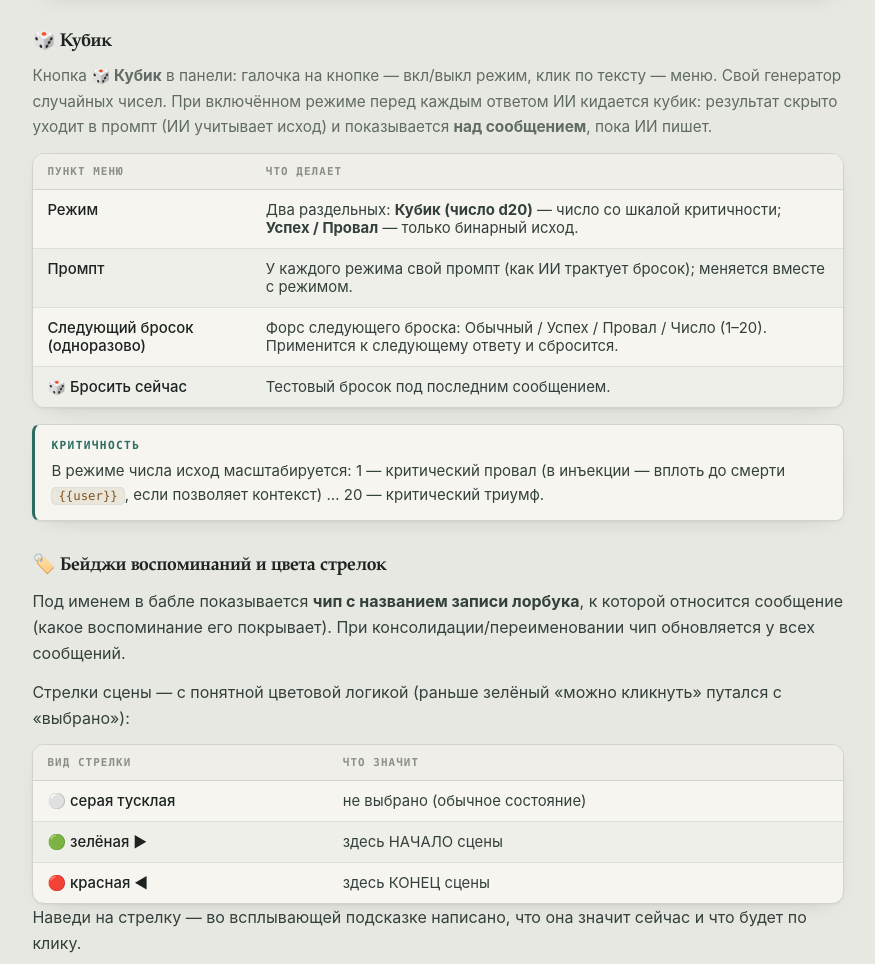
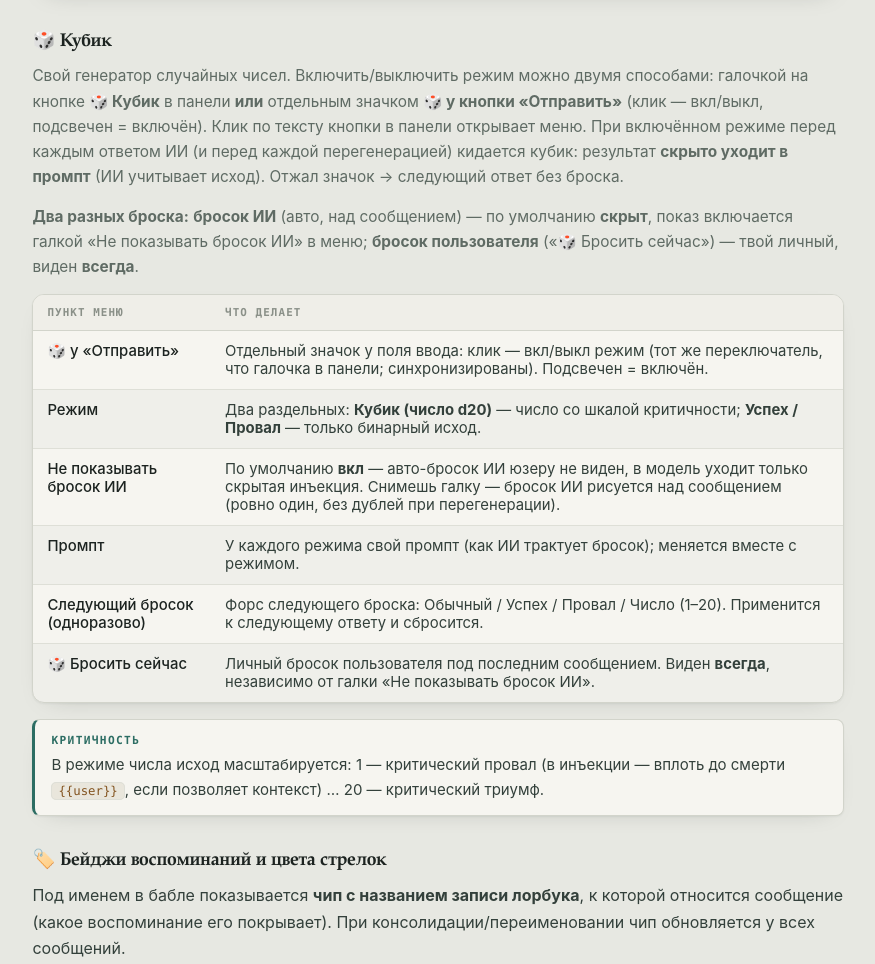
Before and after one commit to Leosmaru/SillyTavern-MachineMechanic, a website: page help.html in a window 1280 px wide. Shown: the part 10735-11699 px from the top of the page, without its empty margins (346-1221 px from the left). Drawn offline with Linux system fonts and the light colour scheme.

Commit message:
Доки: кубик (значок у «Отправить», показ броска ИИ) + запрос дневника души
help.html: секция кубика — значок 🎲 у поля ввода, разведение броска ИИ
(скрыт по умолчанию, опция «Не показывать бросок ИИ») и броска пользователя
(виден всегда), дедуп. Секция дневника души — опция «Спрашивать перед
авто-обновлением» и запрос «Обновить дневник души? Да/Нет».
readme.md: обновлён пункт про кубик, добавлен пункт про дневник души.

Co-Authored-By: Claude Opus 4.8 <noreply@anthropic.com>

```diff
--- a/help.html
+++ b/help.html
@@ -644,14 +644,17 @@
       </table></div>
 
       <h3 class="sub">🎲 Кубик</h3>
-      <p class="sub-desc">Кнопка <b>🎲 Кубик</b> в панели: галочка на кнопке — вкл/выкл режим, клик по тексту — меню. Свой генератор случайных чисел. При включённом режиме перед каждым ответом ИИ кидается кубик: результат скрыто уходит в промпт (ИИ учитывает исход) и показывается <b>над сообщением</b>, пока ИИ пишет.</p>
+      <p class="sub-desc">Свой генератор случайных чисел. Включить/выключить режим можно двумя способами: галочкой на кнопке <b>🎲 Кубик</b> в панели <b>или</b> отдельным значком <b>🎲 у кнопки «Отправить»</b> (клик — вкл/выкл, подсвечен = включён). Клик по тексту кнопки в панели открывает меню. При включённом режиме перед каждым ответом ИИ (и перед каждой перегенерацией) кидается кубик: результат <b>скрыто уходит в промпт</b> (ИИ учитывает исход). Отжал значок → следующий ответ без броска.</p>
+      <p class="sub-desc"><b>Два разных броска:</b> <b>бросок ИИ</b> (авто, над сообщением) — по умолчанию <b>скрыт</b>, показ включается галкой «Не показывать бросок ИИ» в меню; <b>бросок пользователя</b> («🎲 Бросить сейчас») — твой личный, виден <b>всегда</b>.</p>
       <div class="table-wrap"><table>
         <thead><tr><th>Пункт меню</th><th>Что делает</th></tr></thead>
         <tbody>
+          <tr data-search="кубик значок отправить кнопка вкл выкл"><td class="ctrl">🎲 у «Отправить»</td><td>Отдельный значок у поля ввода: клик — вкл/выкл режим (тот же переключатель, что галочка в панели; синхронизированы). Подсвечен = включён.</td></tr>
           <tr data-search="кубик режим число успех провал"><td class="ctrl">Режим</td><td>Два раздельных: <b>Кубик (число d20)</b> — число со шкалой критичности; <b>Успех / Провал</b> — только бинарный исход.</td></tr>
+          <tr data-search="кубик не показывать бросок ии скрыть инъекция модель"><td class="ctrl">Не показывать бросок ИИ</td><td>По умолчанию <b>вкл</b> — авто-бросок ИИ юзеру не виден, в модель уходит только скрытая инъекция. Снимешь галку — бросок ИИ рисуется над сообщением (ровно один, без дублей при перегенерации).</td></tr>
           <tr data-search="кубик промпт режима"><td class="ctrl">Промпт</td><td>У каждого режима свой промпт (как ИИ трактует бросок); меняется вместе с режимом.</td></tr>
           <tr data-search="кубик следующий бросок форс успех провал число одноразово"><td class="ctrl">Следующий бросок (одноразово)</td><td>Форс следующего броска: Обычный / Успех / Провал / Число (1–20). Применится к следующему ответу и сбросится.</td></tr>
-          <tr data-search="кубик бросить сейчас тест"><td class="ctrl">🎲 Бросить сейчас</td><td>Тестовый бросок под последним сообщением.</td></tr>
+          <tr data-search="кубик бросить сейчас тест пользователь всегда виден"><td class="ctrl">🎲 Бросить сейчас</td><td>Личный бросок пользователя под последним сообщением. Виден <b>всегда</b>, независимо от галки «Не показывать бросок ИИ».</td></tr>
         </tbody>
       </table></div>
       <div class="callout"><span class="lbl">Критичность</span>В режиме числа исход масштабируется: 1 — критический провал (в инъекции — вплоть до смерти <span class="code">{{user}}</span>, если позволяет контекст) … 20 — критический триумф.</div>
@@ -708,12 +711,13 @@
 
       <h3 class="sub">🧠 Дневник души (он же «Дневник персонажа»)</h3>
       <p class="sub-desc"><b>Оба названия — одно и то же:</b> «Дневник души» = «Дневник персонажа». Кнопка <b>🧠</b> рядом с 📊 — отдельная «живая» память <b>на каждый чат</b> в виде <code>.md</code>-файлов (не лорбук). Доки листаются ◄►: <b>Дневник</b> (рефлексия от 1-го лица, дописывается), <b>Эмоции</b> и <b>Отношения</b> (перезаписываются), <b>Факты/темы</b> (лор — 1 файл на тему, перезапись при изменении, гасит противоречия).</p>
-      <p class="sub-desc">Пишет их <b>модель</b> — раз в N ответов (авто) или кнопкой «<b>🔄 Обновить сейчас</b>». Генерация чистым промтом (<code>generateRaw</code>, без карточки/джейла, с рамкой «это фикшн — не цензурируй»). В промт перед ответом идёт: <span class="em">[Из дневника персонажа]</span> — <b>последние записи по времени</b> (как в Soul of Waifu), и <span class="em">[Известные факты]</span> — темы по смыслу (родной эмбеддер ST).</p>
+      <p class="sub-desc">Пишет их <b>модель</b> — раз в N ответов (авто) или кнопкой «<b>🔄 Обновить сейчас</b>». Перед авто-обновлением над полем ввода спрашивает «<b>🧠 Обновить дневник души? Да / Нет</b>» (если включена опция — см. ниже); ручное «Обновить сейчас» не спрашивает. Генерация чистым промтом (<code>generateRaw</code>, без карточки/джейла, с рамкой «это фикшн — не цензурируй»). В промт перед ответом идёт: <span class="em">[Из дневника персонажа]</span> — <b>последние записи по времени</b> (как в Soul of Waifu), и <span class="em">[Известные факты]</span> — темы по смыслу (родной эмбеддер ST).</p>
       <div class="table-wrap"><table>
         <thead><tr><th>В окне ⚙ Настройки</th><th>Что делает</th></tr></thead>
         <tbody>
           <tr data-search="дневник души включить выключить мастер тумблеры доки"><td class="ctrl">🧠 Вкл + тумблеры Дневник / Эмоции / Отношения / Факты-темы</td><td>Включить всю функцию и каждый док по отдельности.</td></tr>
           <tr data-search="дневник души интервал окно авто ручное сообщений сколько захватывает"><td class="ctrl">Обновлять каждые N · Окно авто · Окно ручного</td><td>Как часто обновлять и сколько последних сообщений брать (0 = только вручную).</td></tr>
+          <tr data-search="дневник души спрашивать перед авто обновлением запрос да нет подтверждение"><td class="ctrl">Спрашивать перед авто-обновлением</td><td>По умолчанию <b>вкл</b>. Перед авто-прогоном над полем ввода появляется «🧠 Обновить дневник души? Да / Нет». <b>Да</b> — запускает, <b>Нет</b> — пропускает (спросит на следующем интервале). Выключишь — авто-обновление молча, как раньше.</td></tr>
           <tr data-search="дневник души промпты редактировать плейсхолдеры сброс дефолт router archivist темы"><td class="ctrl">Промпты (5 шт): Дневник · Эмоции · Отношения · Темы-выбор (Router) · Темы-запись (Archivist)</td><td>Все редактируемые, у каждого «сброс к дефолту». Плейсхолдеры <code>{{char}} {{user}} {{recent}} {{prev}}</code>, для тем ещё <code>{{topics}} {{topic}} {{reason}}</code>. Лимит длины тем крутится в промте Archivist.</td></tr>
           <tr data-search="дневник души удалить файлы чата заново"><td class="ctrl">🗑 Удалить файлы этого чата</td><td>Стирает доки чата — создадутся заново.</td></tr>
           <tr data-search="дневник души установка сервер termux команда curl копировать"><td class="ctrl">📋 Установка сервера (Termux)</td><td>Готовая команда для мобилы: копируешь → вставляешь в Termux → перезапуск. Ставит серверный плагин + флаг. На ПК проще — файл в <code>plugins\soul-md\</code> проводником, флаг в <code>config.yaml</code>, без консоли.</td></tr>
```
Also changed, not shown: readme.md.
